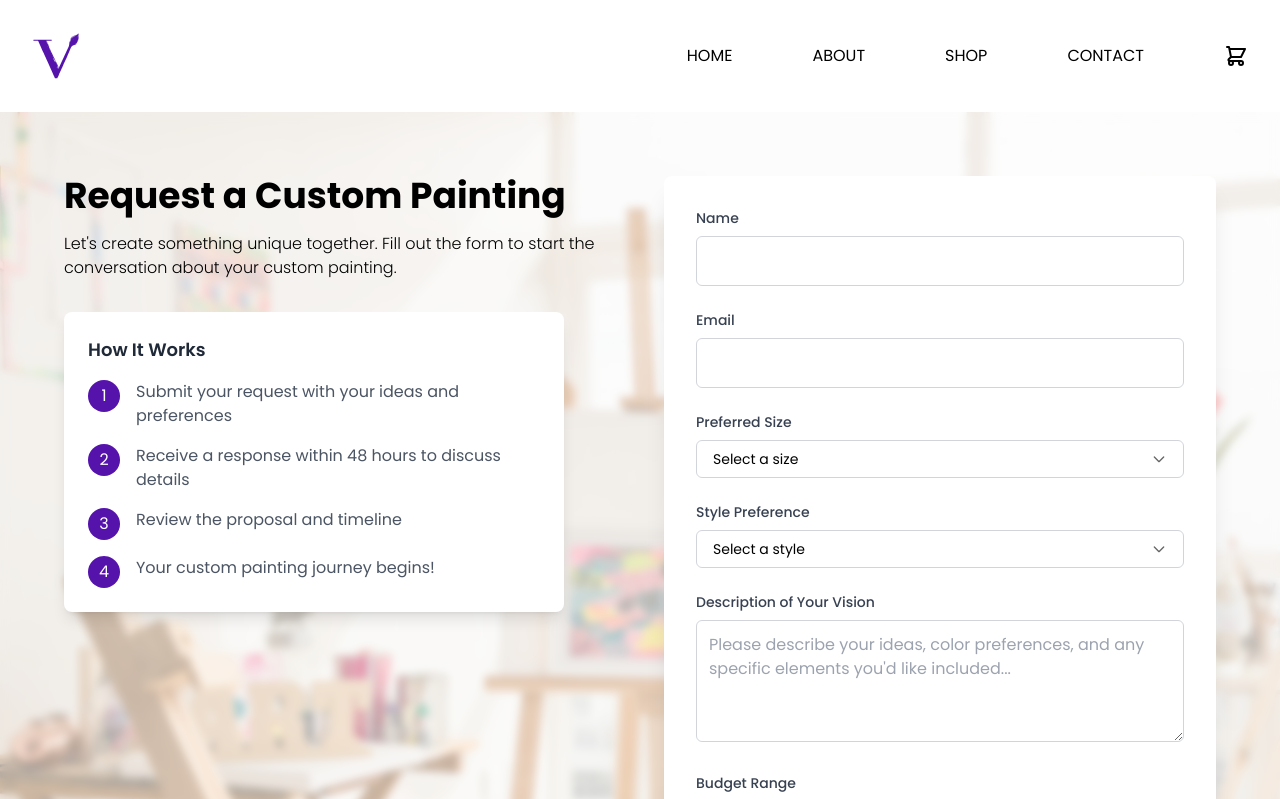
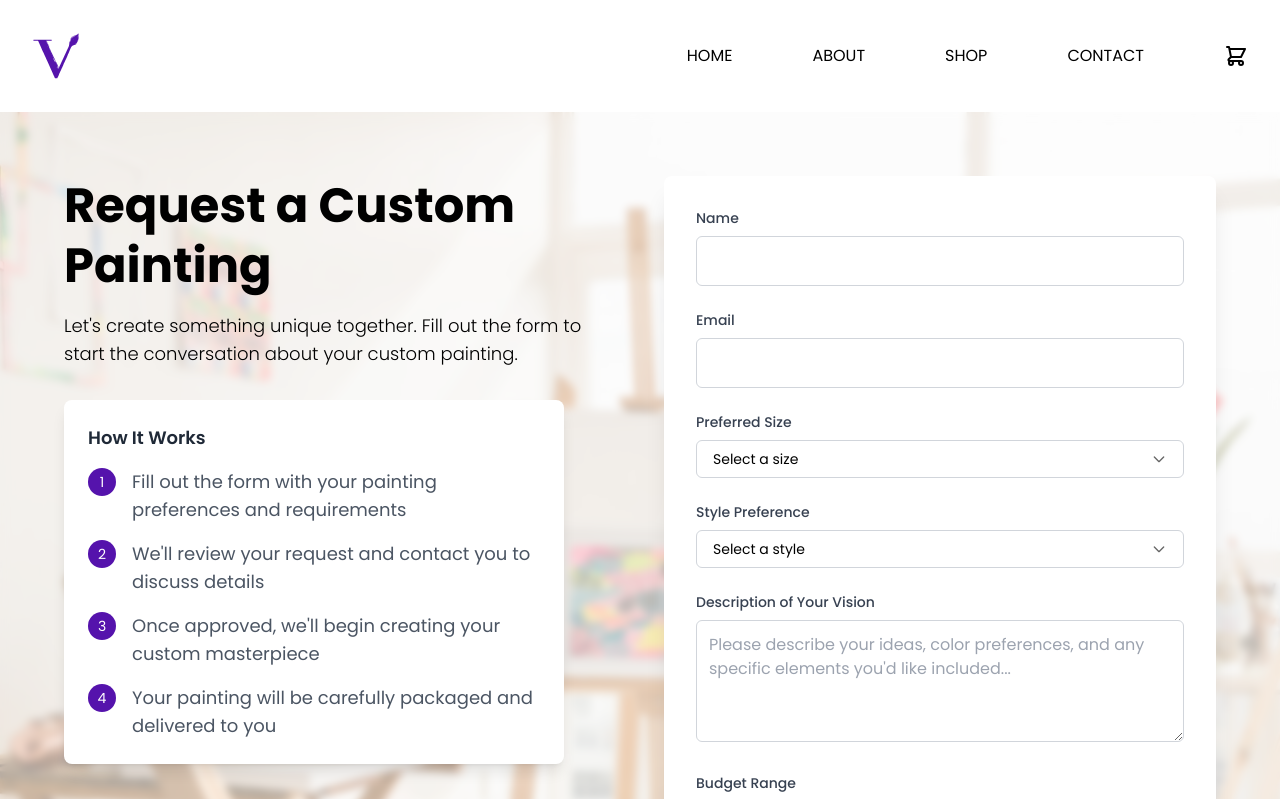
Before and after one commit to tom318267/ginnysart, a Next.js app: page /custom-painting in a window 1280 px wide. Shown: the top 799 px of the page. Built offline with nearby package versions, Linux system fonts and the light colour scheme.

Commit message:
adjust heading sizes

```diff
--- a/src/components/CustomPaintingSection.tsx
+++ b/src/components/CustomPaintingSection.tsx
@@ -46,7 +46,7 @@ const CustomPaintingSection = () => {
           <h2 className="text-4xl md:text-5xl font-bold text-black mb-6 leading-tight md:leading-[60px] opacity-0 [.animate-in_&]:animate-fade-up-2">
             Personalized Art, Created Just for You
           </h2>
-          <p className="text-lg font-light text-black mb-8 opacity-0 [.animate-in_&]:animate-fade-up-3">
+          <p className="text-base lg:text-lg font-light text-black mb-8 opacity-0 [.animate-in_&]:animate-fade-up-3">
             Work with Virginia to create a custom painting made just for you.
             Whether it's a floral piece, a scenic landscape, or something
             completely unique, every artwork is handcrafted with care and
--- a/src/components/Hero.tsx
+++ b/src/components/Hero.tsx
@@ -48,7 +48,7 @@ const Hero = () => {
             {/* Picture Frame (background) */}
             <div className="w-full h-full animate-frameRotate [animation-delay:800ms] opacity-0">
               <Image
-                src="/images/picframe.png"
+                src="/images/picframe.webp"
                 alt="Picture Frame"
                 width={426}
                 height={485}
@@ -60,7 +60,7 @@ const Hero = () => {
             {/* Painting (on top of the frame, moved slightly right) */}
             <div className="absolute top-[10%] left-[12%] w-[80%] lg:w-[85%] aspect-[0.71] animate-paintingFloat [animation-delay:1200ms] opacity-0">
               <Image
-                src="/images/heropic.png"
+                src="/images/heropic.webp"
                 alt="Featured Painting"
                 width={347}
                 height={489}
--- a/src/components/ShopSection.tsx
+++ b/src/components/ShopSection.tsx
@@ -98,7 +98,7 @@ const ShopSection: React.FC = () => {
     <section className="py-16 px-4 lg:px-8 bg-gradient-to-br from-[#F8F7FF] via-[#FCFAFF] to-[#FFFFFF]">
       <div className="max-w-7xl mx-auto">
         <div className="flex flex-col px-4 lg:px-8 md:flex-row md:items-center md:justify-between mb-12">
-          <h1 className="text-4xl font-bold text-black animate-shopFadeIn mb-4 md:mb-0 text-center md:text-left">
+          <h1 className="text-4xl md:text-5xl leading-tight md:leading-[60px] font-bold text-black animate-shopFadeIn mb-4 md:mb-0 text-center md:text-left">
             Available Paintings
           </h1>
 
--- a/src/pages/cart.tsx
+++ b/src/pages/cart.tsx
@@ -23,7 +23,7 @@ const CartPage = () => {
 
   return (
     <section className="container mx-auto px-4 lg:px-8 py-8">
-      <h1 className="text-4xl font-bold mb-8 text-black text-left">
+      <h1 className="text-4xl md:text-5xl leading-tight md:leading-[60px] font-bold mb-8 text-black text-center md:text-left">
         Shopping Cart
       </h1>
 
--- a/src/pages/contact.tsx
+++ b/src/pages/contact.tsx
@@ -32,10 +32,10 @@ const ContactPage = () => {
           {/* Contact Information */}
           <div className="space-y-8 animate-fade-up opacity-0">
             <div>
-              <h1 className="text-4xl font-bold text-black mb-4 text-center lg:text-left">
+              <h1 className="text-4xl md:text-5xl font-bold text-black mb-4 text-center lg:text-left">
                 Get in Touch
               </h1>
-              <p className="text-black font-light text-center lg:text-left">
+              <p className="text-black font-light text-base lg:text-lg mb-6 text-center lg:text-left">
                 Have a question about a painting or interested in commissioning
                 a piece? I'd love to hear from you.
               </p>
@@ -60,7 +60,9 @@ const ContactPage = () => {
                 </div>
                 <div>
                   <h3 className="text-lg font-semibold text-gray-800">Phone</h3>
-                  <p className="text-gray-600">(215) 555-0123</p>
+                  <p className="text-gray-600 text-base lg:text-lg">
+                    (215) 555-0123
+                  </p>
                 </div>
               </div>
 
@@ -82,7 +84,9 @@ const ContactPage = () => {
                 </div>
                 <div>
                   <h3 className="text-lg font-semibold text-gray-800">Email</h3>
-                  <p className="text-gray-600">virginia@example.com</p>
+                  <p className="text-gray-600 text-base lg:text-lg">
+                    virginia@example.com
+                  </p>
                 </div>
               </div>
 
@@ -112,7 +116,9 @@ const ContactPage = () => {
                   <h3 className="text-lg font-semibold text-gray-800">
                     Location
                   </h3>
-                  <p className="text-gray-600">Langhorne, Pennsylvania</p>
+                  <p className="text-gray-600 text-base lg:text-lg">
+                    Langhorne, Pennsylvania
+                  </p>
                 </div>
               </div>
             </div>
--- a/src/pages/custom-painting.tsx
+++ b/src/pages/custom-painting.tsx
@@ -78,10 +78,10 @@ const CustomPaintingPage = () => {
           {/* Information Side */}
           <div className="space-y-8 animate-fade-up opacity-0">
             <div>
-              <h1 className="text-4xl font-bold text-black mb-4 text-center lg:text-left">
+              <h1 className="text-4xl md:text-5xl font-bold leading-tight md:leading-[60px] text-black mb-4 text-center lg:text-left">
                 Request a Custom Painting
               </h1>
-              <p className="text-black font-light text-center lg:text-left">
+              <p className="text-black text-base lg:text-lg font-light mb-6 text-center lg:text-left">
                 Let's create something unique together. Fill out the form to
                 start the conversation about your custom painting.
               </p>
@@ -94,35 +94,39 @@ const CustomPaintingPage = () => {
                 </h3>
                 <ol className="space-y-4">
                   <li className="flex gap-4">
-                    <span className="bg-custom-purple text-white w-8 h-8 rounded-full flex items-center justify-center shrink-0">
+                    <span className="bg-custom-purple text-white w-7 h-7 rounded-full flex items-center justify-center shrink-0 text-sm">
                       1
                     </span>
-                    <p className="text-gray-600">
-                      Submit your request with your ideas and preferences
+                    <p className="text-gray-600 text-base lg:text-lg">
+                      Fill out the form with your painting preferences and
+                      requirements
                     </p>
                   </li>
                   <li className="flex gap-4">
-                    <span className="bg-custom-purple text-white w-8 h-8 rounded-full flex items-center justify-center shrink-0">
+                    <span className="bg-custom-purple text-white w-7 h-7 rounded-full flex items-center justify-center shrink-0 text-sm">
                       2
                     </span>
-                    <p className="text-gray-600">
-                      Receive a response within 48 hours to discuss details
+                    <p className="text-gray-600 text-base lg:text-lg">
+                      We'll review your request and contact you to discuss
+                      details
                     </p>
                   </li>
                   <li className="flex gap-4">
-                    <span className="bg-custom-purple text-white w-8 h-8 rounded-full flex items-center justify-center shrink-0">
+                    <span className="bg-custom-purple text-white w-7 h-7 rounded-full flex items-center justify-center shrink-0 text-sm">
                       3
                     </span>
-                    <p className="text-gray-600">
-                      Review the proposal and timeline
+                    <p className="text-gray-600 text-base lg:text-lg">
+                      Once approved, we'll begin creating your custom
+                      masterpiece
                     </p>
                   </li>
                   <li className="flex gap-4">
-                    <span className="bg-custom-purple text-white w-8 h-8 rounded-full flex items-center justify-center shrink-0">
+                    <span className="bg-custom-purple text-white w-7 h-7 rounded-full flex items-center justify-center shrink-0 text-sm">
                       4
                     </span>
-                    <p className="text-gray-600">
-                      Your custom painting journey begins!
+                    <p className="text-gray-600 text-base lg:text-lg">
+                      Your painting will be carefully packaged and delivered to
+                      you
                     </p>
                   </li>
                 </ol>
```
Also changed, not shown: public/images/heropic.webp (added), public/images/picframe.webp (added).
